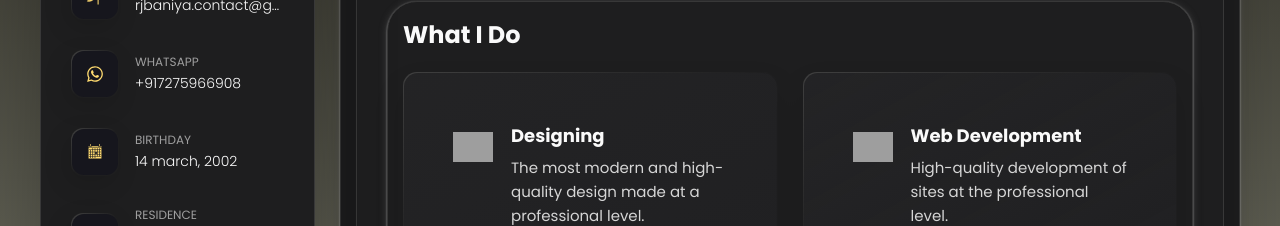
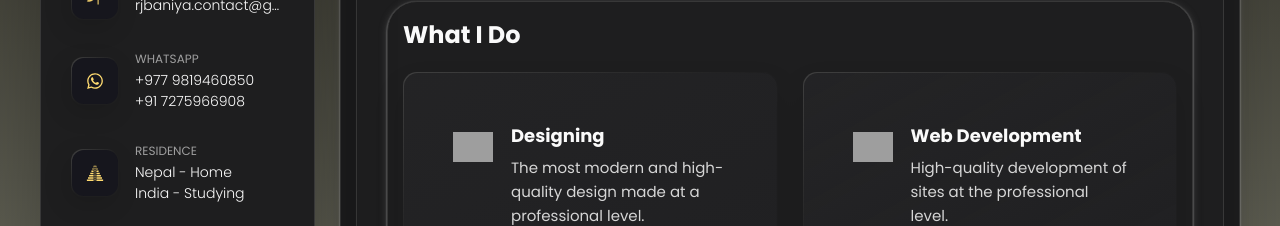
Before and after one commit to RajeevBaniya/portfolio, a React (Vite) app: page / in a window 1280 px wide. Shown: the part 427-653 px from the top of the page. Built offline with nearby package versions, Linux system fonts and the light colour scheme; grey boxes are pictures that could not be loaded.

Commit message:
Update Aside.jsx

```diff
--- a/src/components/Aside.jsx
+++ b/src/components/Aside.jsx
@@ -62,24 +62,16 @@ const Aside = () => {
 
             <div className="contact-info">
               <p className="contact-title">Whatsapp</p>
+               <a href="tel:+917275966908" className="contact-link">
+                +977 9819460850
+              </a>
 
               <a href="tel:+917275966908" className="contact-link">
-                +917275966908
+                +91 7275966908
               </a>
             </div>
           </li>
 
-          <li className="contact-item">
-            <div className="icon-box">
-              <GiCalendar />
-            </div>
-
-            <div className="contact-info">
-              <p className="contact-title">Birthday</p>
-
-              <time dateTime="2002-03-14">14 march, 2002</time>
-            </div>
-          </li>
 
           <li className="contact-item">
             <div className="icon-box">
```
